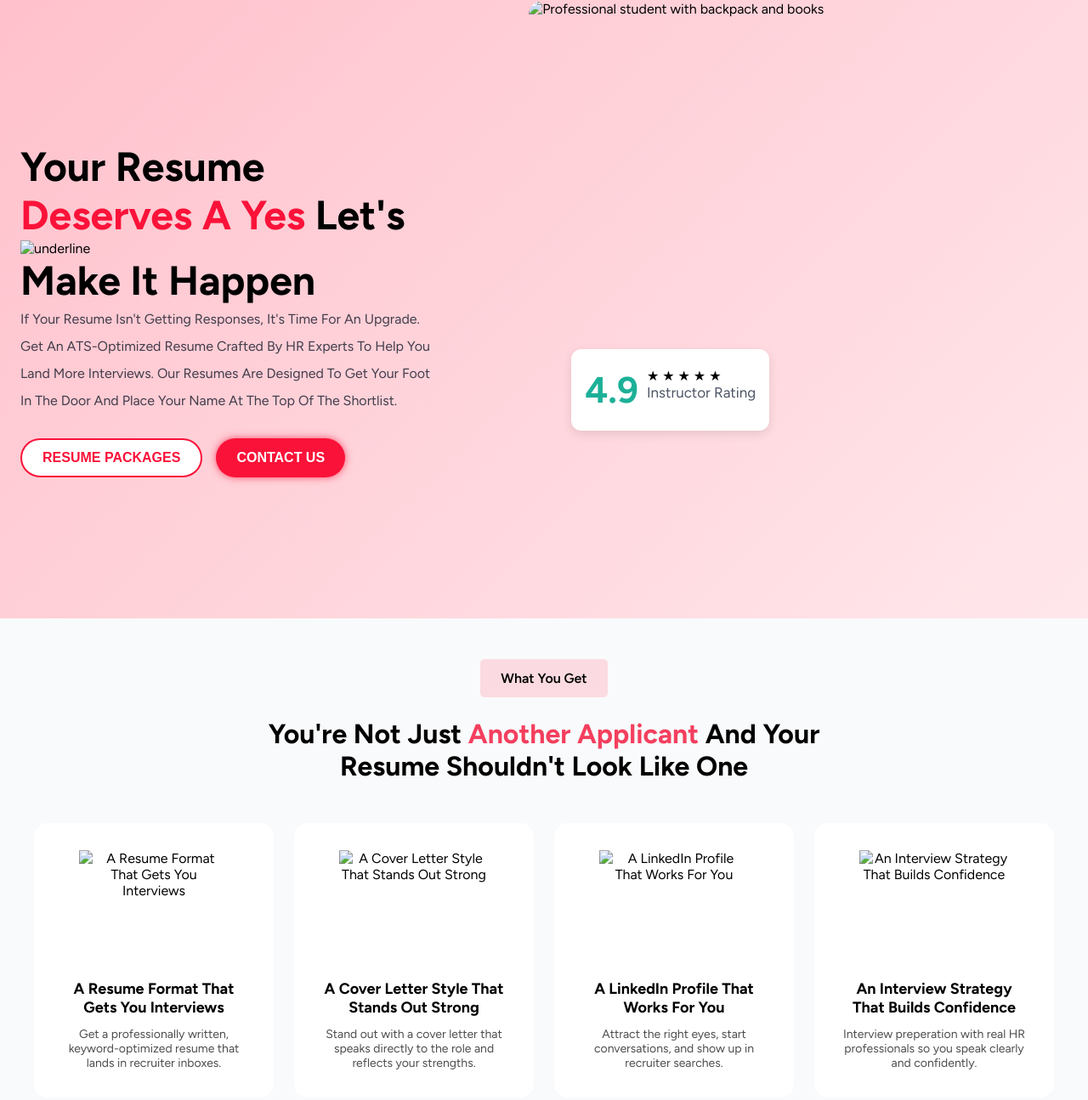
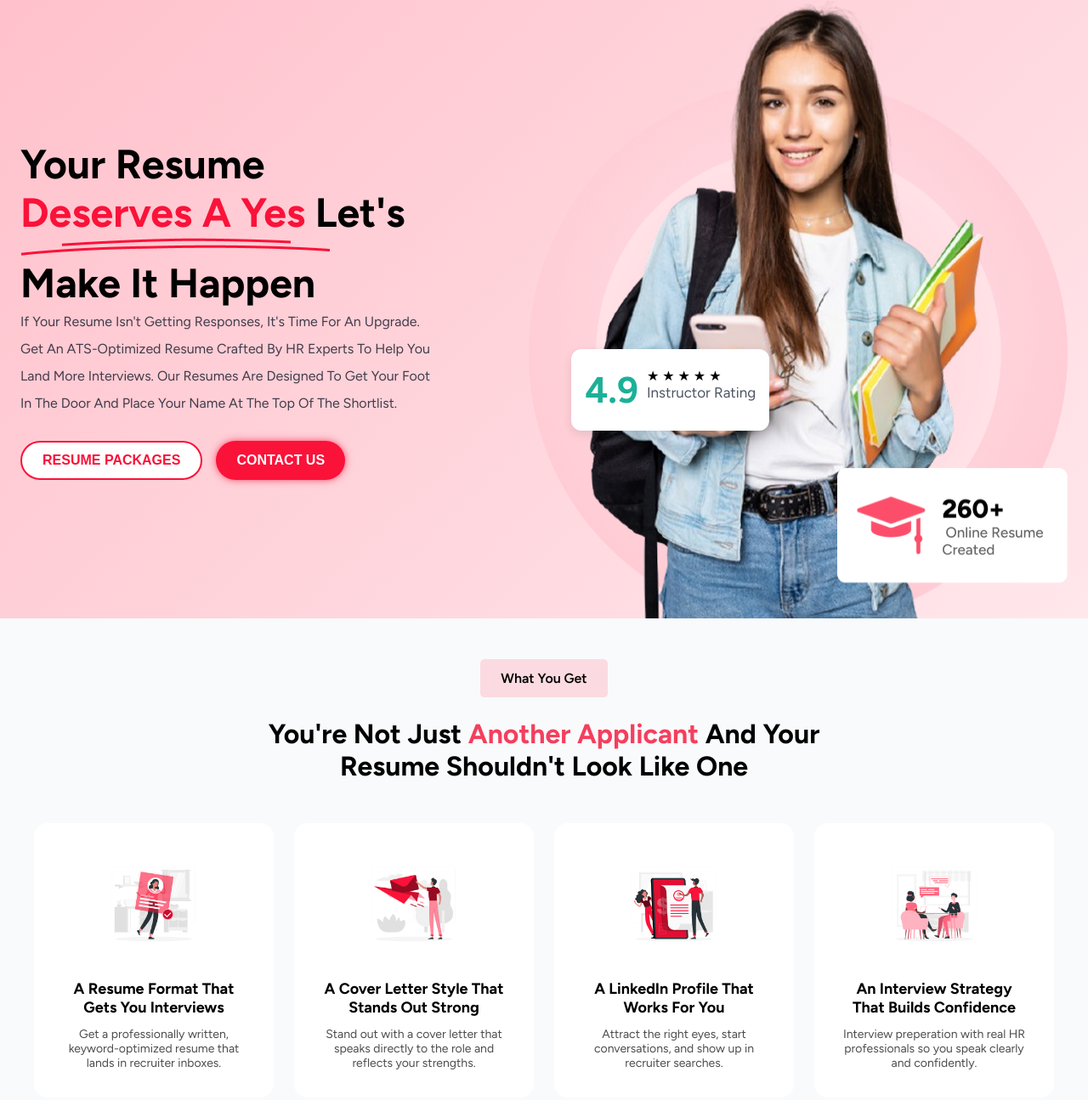
Before and after one commit to Bhavykun/webpage1, a plain HTML site: page another/index.html in a window 1280 px wide. Shown: the part 119-1414 px from the top of the page at 85% size. Drawn offline with Linux system fonts and the light colour scheme; the site is published under a folder, as on GitHub Pages, so addresses that start at the root find nothing.

Commit message:
second commit

```diff
--- a/another/index.html
+++ b/another/index.html
@@ -18,7 +18,7 @@
     <div class="container">
       <div class="header-inner">
         <div class="logo">
-          <img src="/assets/Group (1).png" alt="Company Logo" />
+          <img src="assets/Group (1).png" alt="Company Logo" />
         </div>
         <nav>
           <a href="#home">Home</a>
@@ -31,7 +31,7 @@
         <button class="btn">Get A Quote</button>
         <!-- Hamburger for mobile -->
         <button class="hamburger" aria-label="Open menu">
-          <img src="/assets/hamburger.png" alt="Menu" />
+          <img src="assets/hamburger.png" alt="Menu" />
         </button>
       </div>
     </div>
@@ -54,7 +54,7 @@
       <div class="hero-left">
         <h1>Your Resume </h1>
         <h1 class="highlight">Deserves A Yes <span style="color: black;">Let's</span></h1>
-        <img class="hero-underline" src="/assets/Group 4.png" alt="underline" />
+        <img class="hero-underline" src="assets/Group 4.png" alt="underline" />
         <h1>Make It Happen</h1>
         <div class="hero-text" style="width: 485px; height: 136px;">
           <p>If Your Resume Isn't Getting Responses, It's Time For An Upgrade.</p>
@@ -71,7 +71,7 @@
       </div>
       <!-- Right Content: hidden on mobile with .hero-right {display:none;} via CSS -->
       <div class="hero-right">
-        <img src="/assets/Group 12.png" alt="Professional student with backpack and books"
+        <img src="assets/Group 12.png" alt="Professional student with backpack and books"
           style="width: 633.87px; height: 727.37px;" />
         <div class="badge badge-rating">
           <div style="display: flex; padding-bottom: 10px; padding-top: 10px;">
@@ -106,7 +106,7 @@
       <div class="features-grid">
         <div class="feature-card">
           <div class="feature-image">
-            <img src="/assets/CMS.png" alt="A Resume Format That Gets You Interviews" />
+            <img src="assets/CMS.png" alt="A Resume Format That Gets You Interviews" />
           </div>
           <h3 class="feature-title">A Resume Format That Gets You Interviews</h3>
           <p class="feature-description">
@@ -116,7 +116,7 @@
 
         <div class="feature-card">
           <div class="feature-image">
-            <img src="/assets/CMS (1).png" alt="A Cover Letter Style That Stands Out Strong" />
+            <img src="assets/CMS (1).png" alt="A Cover Letter Style That Stands Out Strong" />
           </div>
           <h3 class="feature-title">A Cover Letter Style That Stands Out Strong</h3>
           <p class="feature-description">
@@ -127,7 +127,7 @@
 
         <div class="feature-card">
           <div class="feature-image">
-            <img src="/assets/CMS (2).png" alt="A LinkedIn Profile That Works For You" />
+            <img src="assets/CMS (2).png" alt="A LinkedIn Profile That Works For You" />
           </div>
           <h3 class="feature-title">A LinkedIn Profile That Works For You</h3>
           <p class="feature-description">
@@ -137,7 +137,7 @@
 
         <div class="feature-card">
           <div class="feature-image">
-            <img src="/assets/CMS (3).png" alt="An Interview Strategy That Builds Confidence" />
+            <img src="assets/CMS (3).png" alt="An Interview Strategy That Builds Confidence" />
           </div>
           <h3 class="feature-title">An Interview Strategy That Builds Confidence</h3>
           <p class="feature-description">
```
Also changed, not shown: another/assets/CMS (1).png (renamed from assets/CMS (1).png), another/assets/CMS (2).png (renamed from assets/CMS (2).png), another/assets/CMS (3).png (renamed from assets/CMS (3).png), another/assets/CMS.png (renamed from assets/CMS.png), another/assets/Group (1).png (renamed from assets/Group (1).png), another/assets/Group 12.png (renamed from assets/Group 12.png), another/assets/Group 4.png (renamed from assets/Group 4.png), another/assets/hamburger.png (renamed from assets/hamburger.png).
